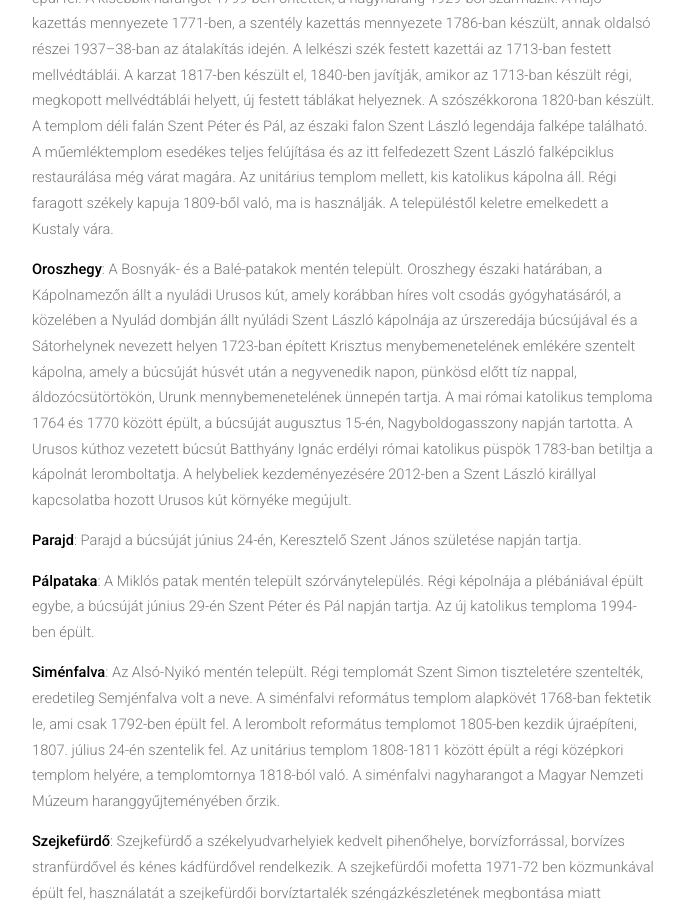
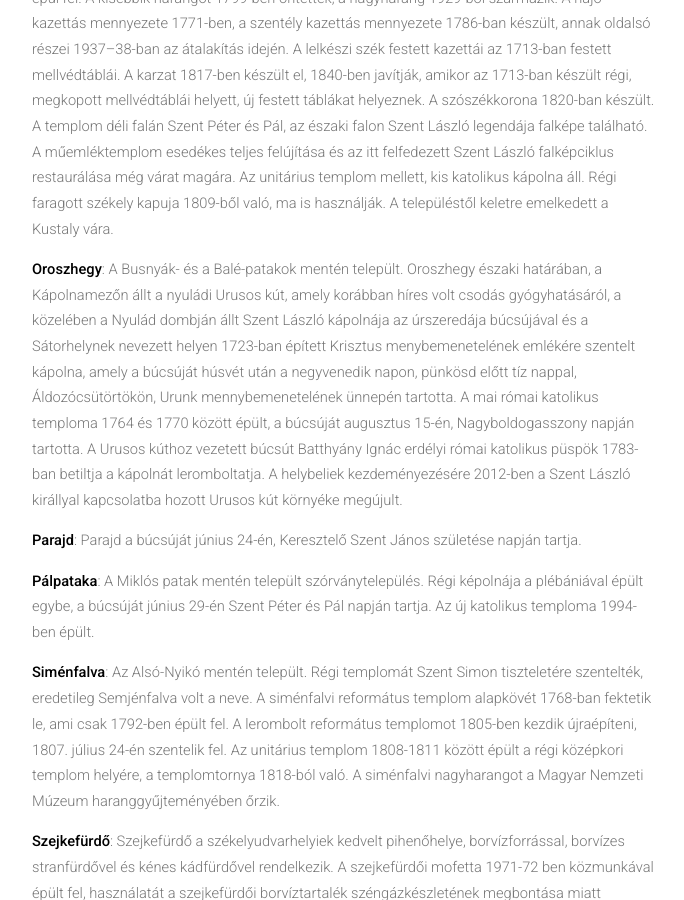
Before and after one commit to siculia/siculia.github.io, a Jekyll site: the page built from siculia-udvarhelyszek.html, in a window 1280 px wide and 900 px high, scrolled down 6903 px. Shown: the whole window, without its empty margins (128-812 px from the left). Built offline with Jekyll 4.4.1, drawn with Linux system fonts in a browser that asks for light colours; nearby versions of some CDN libraries; library files that are not in the unit come from our copies.

Commit message:
Úrszerdája

```diff
--- a/siculia-udvarhelyszek.html
+++ b/siculia-udvarhelyszek.html
@@ -100,7 +100,7 @@ layout: default
 							<p style="text-align: left;"><b>Nyikómalomfalva</b>: A Középső-Nyikómentén települt, közigazgatásilag Farkaslakához tartozik. Római katolikus temploma 1809-ben épült, búcsúját augusztus 6-án, Úrunk szineváltozása ünnepén tartja.</p>
 							<p style="text-align: left;"><b>Ocfalva</b>: A Nagypataknak a Nagy-Küküllőbe torkollásánál települt, Alszeg és Felszeg részekkel, Felsőboldogfalvához tartozik. A korábbi település a Mihályfalva nevet viselte és a Bonta patakának Kükülőbe szakadásánál feküdt. Temploma 1750 és 1754 között a felszegi részen épült, 1832-ig Bögöz filiája volt, 1943-ban lebontják, a tornya megmaradt. Mai református temploma 1844-ben épült fel, tornyát 1882-ben lebontják, az új tornyot 1941-ben húzzák fel. A kis harangját 1731-ben, a nagyobbik harangot 1941-ben öntötték. Ócfalva önálló református egyházközség, egyházilag Miklósfalva, Szentlászló és Ábránfalva tartozik hozzá. A Füzes területén, a Bonta és az Oltványos között, mesterséges halastóval rendelkezik.</p>
 							<p style="text-align: left;"><b>Oklánd</b>: A Kis-Homoród bal partján települt, Homoródkarácsonyfalva és Homoródújfalu tartozik hozzá. A falu unitárius temploma román kori, a 15-16. század fordulóján gótikus stílusban átépítették, jelenlegi formáját a 1937–38-ban, Debreczeni László tervei alapján történt átépítés során nyerte el. A templom tornya 1654-ben, a kerítőfalhoz épített kaputorony a 17. században épül fel. A kisebbik harangot 1799-ben öntették, a nagyharang 1929-ből származik. A hajó kazettás mennyezete 1771-ben, a szentély kazettás mennyezete 1786-ban készült, annak oldalsó részei 1937–38-ban az átalakítás idején. A lelkészi szék festett kazettái az 1713-ban festett mellvédtáblái. A karzat 1817-ben készült el, 1840-ben javítják, amikor az 1713-ban készült régi, megkopott mellvédtáblái helyett, új festett táblákat helyeznek. A szószékkorona 1820-ban készült. A templom déli falán Szent Péter és Pál, az északi falon Szent László legendája falképe található. A műemléktemplom esedékes teljes felújítása és az itt felfedezett Szent László falképciklus restaurálása még várat magára. Az unitárius templom mellett, kis katolikus kápolna áll. Régi faragott székely kapuja 1809-ből való, ma is használják. A településtől keletre emelkedett a Kustaly vára.</p>
-							<p style="text-align: left;"><b>Oroszhegy</b>: A Bosnyák- és a Balé-patakok mentén települt. Oroszhegy északi határában, a Kápolnamezőn állt a nyuládi Urusos kút, amely korábban híres volt csodás gyógyhatásáról, a közelében a Nyulád dombján állt nyúládi Szent László kápolnája az úrszeredája búcsújával és a Sátorhelynek nevezett helyen 1723-ban épített Krisztus menybemenetelének emlékére szentelt kápolna, amely a búcsúját húsvét után a negyvenedik napon, pünkösd előtt tíz nappal, áldozócsütörtökön, Urunk mennybemenetelének ünnepén tartja. A mai római katolikus temploma 1764 és 1770 között épült, a búcsúját augusztus 15-én, Nagyboldogasszony napján tartotta. A Urusos kúthoz vezetett búcsút Batthyány Ignác erdélyi római katolikus püspök 1783-ban betiltja a kápolnát leromboltatja. A helybeliek kezdeményezésére 2012-ben a Szent László királlyal kapcsolatba hozott Urusos kút környéke megújult.</p>
+							<p style="text-align: left;"><b>Oroszhegy</b>: A Busnyák- és a Balé-patakok mentén települt. Oroszhegy északi határában, a Kápolnamezőn állt a nyuládi Urusos kút, amely korábban híres volt csodás gyógyhatásáról, a közelében a Nyulád dombján állt  Szent László kápolnája az úrszeredája búcsújával és a Sátorhelynek nevezett helyen 1723-ban épített Krisztus menybemenetelének emlékére szentelt kápolna, amely a búcsúját húsvét után a negyvenedik napon, pünkösd előtt tíz nappal, Áldozócsütörtökön, Urunk mennybemenetelének ünnepén tartotta. A mai római katolikus temploma 1764 és 1770 között épült, a búcsúját augusztus 15-én, Nagyboldogasszony napján tartotta. A Urusos kúthoz vezetett búcsút Batthyány Ignác erdélyi római katolikus püspök 1783-ban betiltja a kápolnát leromboltatja. A helybeliek kezdeményezésére 2012-ben a Szent László királlyal kapcsolatba hozott Urusos kút környéke megújult.</p>
 							<p style="text-align: left;"><b>Parajd</b>: Parajd a búcsúját június 24-én, Keresztelő Szent János születése napján tartja.</p>
 							<p style="text-align: left;"><b>Pálpataka</b>: A Miklós patak mentén települt szórványtelepülés. Régi képolnája a plébániával épült egybe, a búcsúját június 29-én Szent Péter és Pál napján tartja. Az új katolikus temploma 1994-ben épült.  </p>
 							<p style="text-align: left;"><b>Siménfalva</b>: Az Alsó-Nyikó mentén települt. Régi templomát Szent Simon tiszteletére szentelték, eredetileg Semjénfalva volt a neve. A siménfalvi református templom alapkövét 1768-ban fektetik le, ami csak 1792-ben épült fel. A lerombolt református templomot 1805-ben kezdik újraépíteni, 1807. július 24-én szentelik fel. Az unitárius templom 1808-1811 között épült a régi középkori templom helyére, a templomtornya 1818-ból való. A siménfalvi nagyharangot a Magyar Nemzeti Múzeum haranggyűjteményében őrzik.</p>
```
